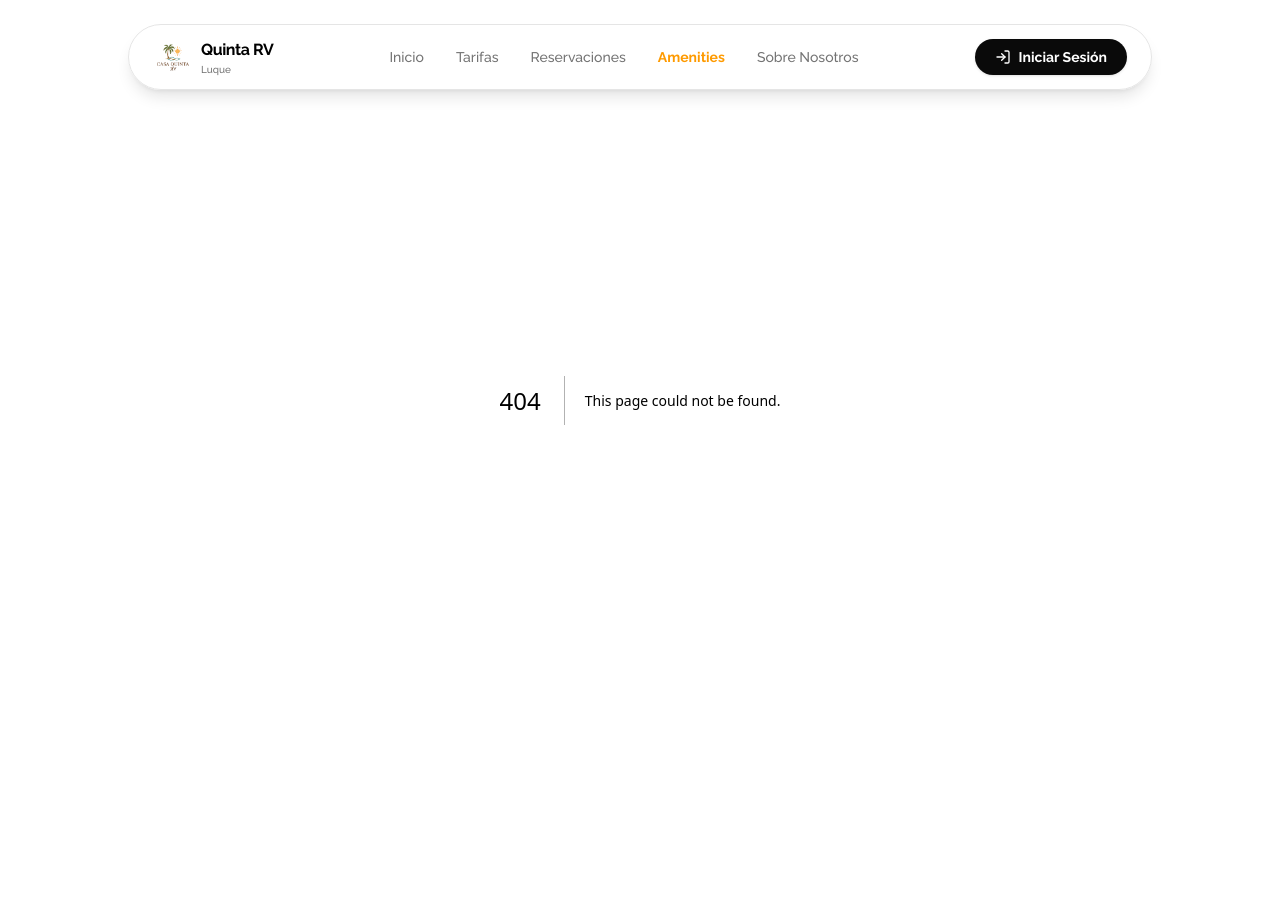
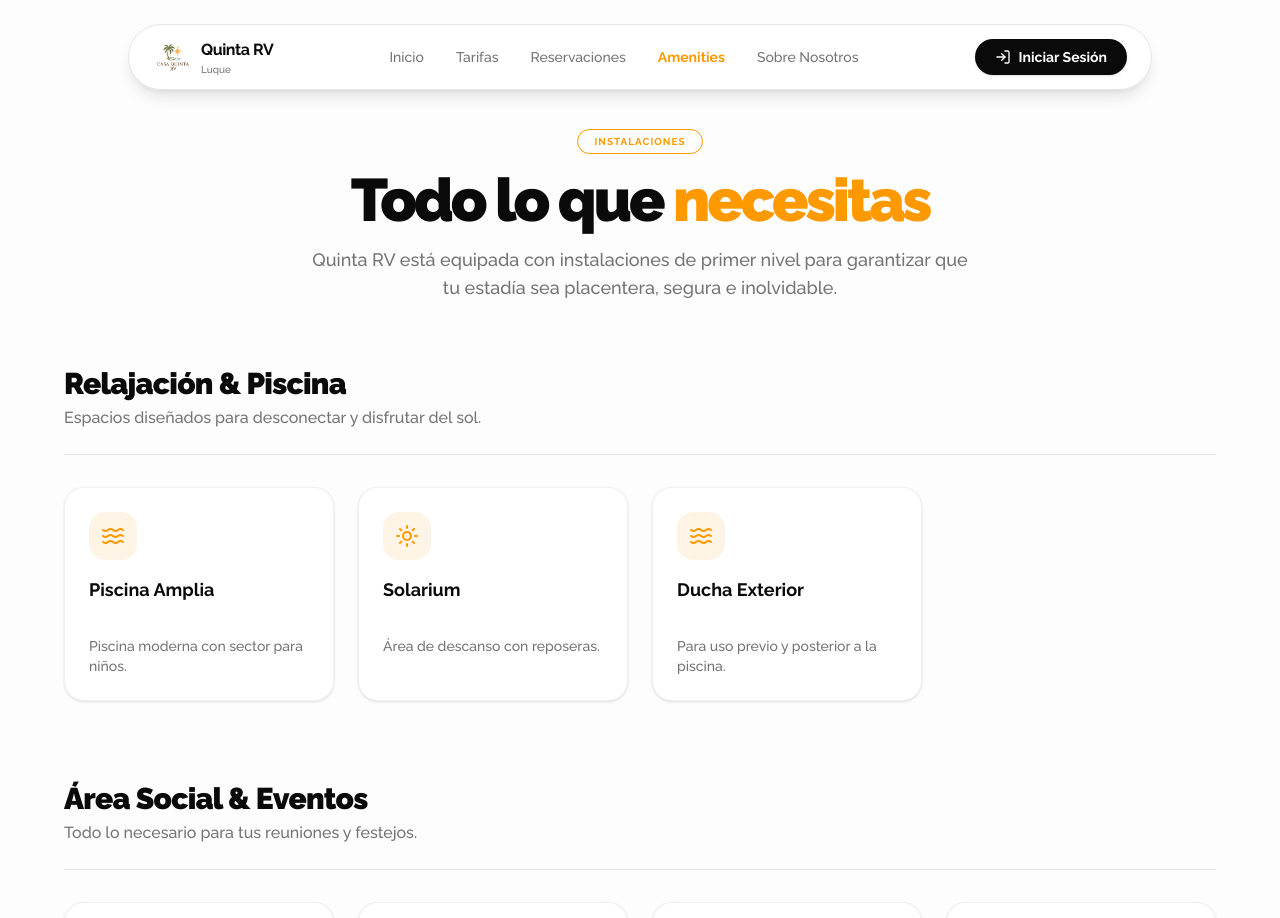
Before and after one commit to zcaraluna/quinta-rv, a Next.js app: page /amenities in a window 1280 px wide. Before the commit this address had no page. Shown: the top 918 px of the page. Before the commit the page ends 800 px from the top, so only its background shows below. Built offline with nearby package versions, Linux system fonts and the light colour scheme.

Commit message:
Feat: Implement Amenities page with categorized facilities

```diff
--- /dev/null
+++ b/src/app/(public)/amenities/page.tsx
@@ -0,0 +1,117 @@
+import { Card, CardContent, CardHeader, CardTitle, CardDescription } from "@/components/ui/card"
+import { Badge } from "@/components/ui/badge"
+import { Waves, Utensils, Bed, Trophy, Trees, Wifi, Car, Shield, Wind, Coffee, Music, Sun } from "lucide-react"
+
+const AMENITY_CATEGORIES = [
+    {
+        title: "Relajación & Piscina",
+        description: "Espacios diseñados para desconectar y disfrutar del sol.",
+        items: [
+            { name: "Piscina Amplia", description: "Piscina moderna con sector para niños.", icon: Waves },
+            { name: "Solarium", description: "Área de descanso con reposeras.", icon: Sun },
+            { name: "Ducha Exterior", description: "Para uso previo y posterior a la piscina.", icon: Waves },
+        ]
+    },
+    {
+        title: "Área Social & Eventos",
+        description: "Todo lo necesario para tus reuniones y festejos.",
+        items: [
+            { name: "Quincho Techado", description: "Capacidad para 30+ personas.", icon: Utensils },
+            { name: "Parrilla Grande", description: "Espacio completo para asados.", icon: Utensils },
+            { name: "Cocina Equipada", description: "Heladera, visicooler y anafe.", icon: Coffee },
+            { name: "Música & Sonido", description: "Conexión Bluetooth disponible.", icon: Music },
+        ]
+    },
+    {
+        title: "Confort & Descanso",
+        description: "Habitaciones pensadas para tu comodidad.",
+        items: [
+            { name: "Habitaciones c/ AC", description: "Ambientes climatizados.", icon: Wind },
+            { name: "Camas Sommier", description: "Descanso de alta calidad.", icon: Bed },
+            { name: "Baños Privados", description: "Con terminaciones modernas.", icon: Shield },
+        ]
+    },
+    {
+        title: "Deportes & Diversión",
+        description: "Actividad física y recreación al aire libre.",
+        items: [
+            { name: "Cancha de Vóley", description: "Arena reglamentaria.", icon: Trophy },
+            { name: "Espacio de Fútbol", description: "Césped natural nivelado.", icon: Trophy },
+            { name: "Áreas Verdes", description: "Extenso parque para recreación.", icon: Trees },
+        ]
+    },
+    {
+        title: "Servicios Incluidos",
+        description: "Facilidades para una estadía sin preocupaciones.",
+        items: [
+            { name: "Wi-Fi Gratis", description: "Conexión de alta velocidad.", icon: Wifi },
+            { name: "Estacionamiento", description: "Seguridad dentro del predio.", icon: Car },
+            { name: "Privacidad Total", description: "Predio totalmente amurallado.", icon: Shield },
+        ]
+    }
+]
+
+export default function AmenitiesPage() {
+    return (
+        <main className="min-h-screen pt-32 pb-20 px-4 bg-muted/20">
+            <div className="container mx-auto max-w-6xl">
+                <header className="text-center mb-16 space-y-4">
+                    <Badge variant="outline" className="px-4 py-1 rounded-full border-primary text-primary font-bold uppercase tracking-widest text-[10px]">
+                        Instalaciones
+                    </Badge>
+                    <h1 className="text-4xl md:text-6xl font-black tracking-tighter mb-4">
+                        Todo lo que <span className="text-primary">necesitas</span>
+                    </h1>
+                    <p className="text-muted-foreground text-lg max-w-2xl mx-auto balance font-medium">
+                        Quinta RV está equipada con instalaciones de primer nivel para garantizar que tu estadía sea placentera, segura e inolvidable.
+                    </p>
+                </header>
+
+                <div className="space-y-20">
+                    {AMENITY_CATEGORIES.map((category, idx) => (
+                        <section key={idx} className="space-y-8">
+                            <div className="flex flex-col md:flex-row md:items-end justify-between gap-4 border-b pb-6">
+                                <div className="space-y-1">
+                                    <h2 className="text-3xl font-black tracking-tight">{category.title}</h2>
+                                    <p className="text-muted-foreground font-medium">{category.description}</p>
+                                </div>
+                            </div>
+
+                            <div className="grid grid-cols-1 sm:grid-cols-2 lg:grid-cols-4 gap-6">
+                                {category.items.map((item, itemIdx) => (
+                                    <Card key={itemIdx} className="group hover:border-primary/50 transition-all duration-300 shadow-sm hover:shadow-xl hover:-translate-y-1 rounded-3xl overflow-hidden border-muted-foreground/10 bg-card">
+                                        <CardHeader className="pb-2">
+                                            <div className="w-12 h-12 rounded-2xl bg-primary/10 flex items-center justify-center mb-2 group-hover:scale-110 transition-transform duration-300">
+                                                <item.icon className="h-6 w-6 text-primary" />
+                                            </div>
+                                            <CardTitle className="text-lg font-bold">{item.name}</CardTitle>
+                                        </CardHeader>
+                                        <CardContent>
+                                            <p className="text-sm text-muted-foreground font-medium">{item.description}</p>
+                                        </CardContent>
+                                    </Card>
+                                ))}
+                            </div>
+                        </section>
+                    ))}
+                </div>
+
+                {/* Closing CTA */}
+                <section className="mt-32 p-12 bg-primary rounded-[3rem] text-center text-primary-foreground space-y-6 shadow-2xl shadow-primary/20">
+                    <h2 className="text-3xl md:text-5xl font-black tracking-tighter">¿Listo para visitarnos?</h2>
+                    <p className="text-primary-foreground/80 text-lg max-w-xl mx-auto font-medium">
+                        Reserva tu fecha ahora y asegura tu lugar en el paraíso.
+                    </p>
+                    <div className="pt-4">
+                        <a
+                            href="/reservations"
+                            className="inline-flex items-center justify-center px-10 h-16 bg-white text-primary rounded-full font-black text-xl hover:scale-105 transition-all shadow-xl active:scale-95"
+                        >
+                            Reservar Ahora
+                        </a>
+                    </div>
+                </section>
+            </div>
+        </main>
+    )
+}
```
